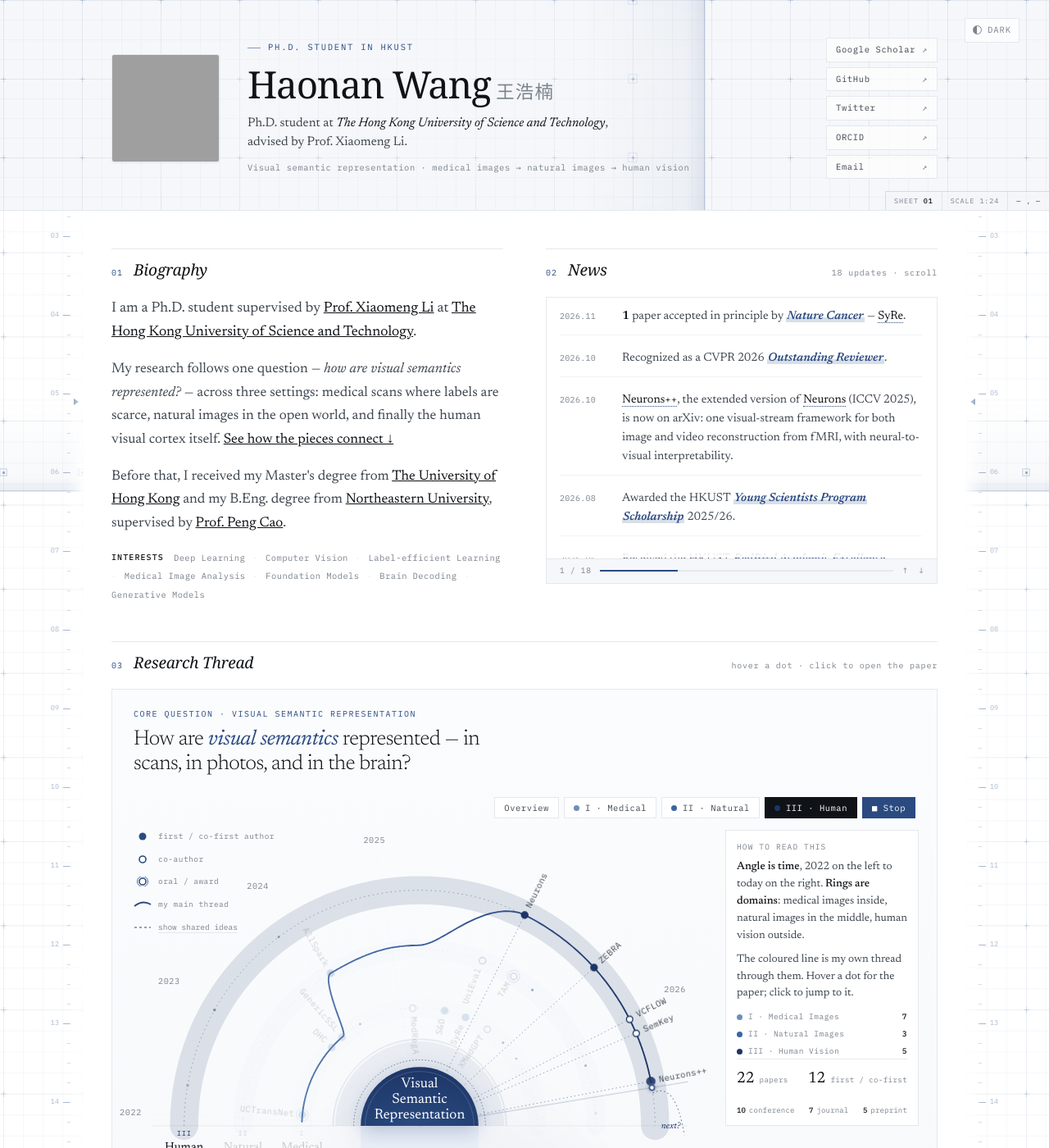
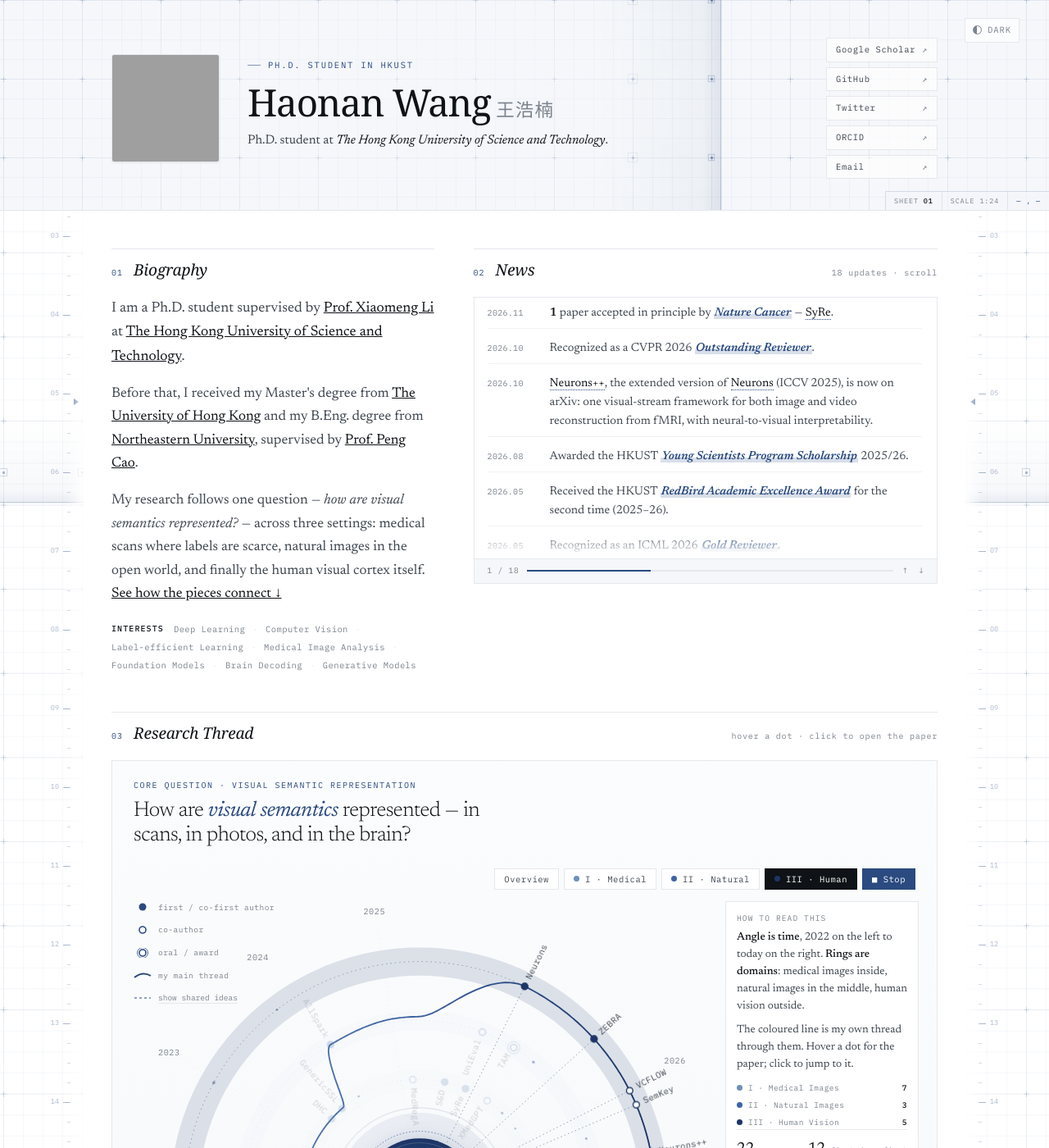
Before and after one commit to McGregorWwww/mcgregorwwww.github.io, a Jekyll site: the page built from _pages/about.md, in a window 1280 px wide and 1400 px high. Shown: the whole window at 82% size. Built offline with Jekyll 4.4.1, drawn with Linux system fonts in a browser that asks for light colours; grey boxes are pictures that could not be loaded.

Commit message:
Trim the banner, reorder the bio and widen News
Drop the advisor clause and the research-thread line from the banner. Move
the "My research follows one question" paragraph to the end of the bio.
Give News more of the row (0.82fr / 1.18fr) and tighten the gap between
news items from 10px to 6px.

Co-Authored-By: Claude Opus 5.5 <noreply@anthropic.com>

```diff
--- a/_layouts/home.html
+++ b/_layouts/home.html
@@ -86,8 +86,7 @@ layout: compress
         <div>
           <p class="eyebrow">{{ author.bio }}</p>
           <h1>{{ author.name }}<span class="cn">{{ author.name_cn }}</span></h1>
-          <p class="role">Ph.D. student at <em>The Hong Kong University of Science and Technology</em>, advised by Prof.&nbsp;Xiaomeng&nbsp;Li.</p>
-          <p class="affil">Visual semantic representation &middot; medical images &rarr; natural images &rarr; human vision</p>
+          <p class="role">Ph.D. student at <em>The Hong Kong University of Science and Technology</em>.</p>
         </div>
         <nav class="contact">
           {% if author.googlescholar %}<a href="{{ author.googlescholar }}" target="_blank" rel="noopener">Google Scholar</a>{% endif %}
--- a/_pages/about.md
+++ b/_pages/about.md
@@ -16,8 +16,8 @@ redirect_from:
   <section id="bio" class="rv">
     <div class="sec-head"><span class="num">01</span><h2>Biography</h2></div>
     <p class="lede">I am a Ph.D. student supervised by <a href="https://xmengli.github.io/" target="_blank" rel="noopener">Prof. Xiaomeng Li</a> at <a href="https://hkust.edu.hk/" target="_blank" rel="noopener">The Hong Kong University of Science and Technology</a>.</p>
+    <p>Before that, I received my Master's degree from <a href="https://www.hku.hk/" target="_blank" rel="noopener">The University of Hong Kong</a> and my B.Eng. degree from <a href="http://www.neu.edu.cn/" target="_blank" rel="noopener">Northeastern University</a>, supervised by <a href="https://scholar.google.com/citations?user=0OfgZSsAAAAJ&amp;hl=en" target="_blank" rel="noopener">Prof. Peng Cao</a>.</p>
     <p>My research follows one question &mdash; <em>how are visual semantics represented?</em> &mdash; across three settings: medical scans where labels are scarce, natural images in the open world, and finally the human visual cortex itself. <a href="#research">See how the pieces connect &darr;</a></p>
-    <p>Before that, I received my Master's degree from <a href="https://www.hku.hk/" target="_blank" rel="noopener">The University of Hong Kong</a> and my B.Eng. degree from <a href="http://www.neu.edu.cn/" target="_blank" rel="noopener">Northeastern University</a>, supervised by <a href="https://scholar.google.com/citations?user=0OfgZSsAAAAJ&amp;hl=en" target="_blank" rel="noopener">Prof. Peng Cao</a>.</p>
     <p class="interests">
       <i>Interests</i>
       <span>Deep Learning</span><span class="dot">&middot;</span>
--- a/_sass/_home.scss
+++ b/_sass/_home.scss
@@ -264,11 +264,6 @@ html[data-tpl="home"] .role em{
   font-style:italic;color:var(--ink)
 }
 
-html[data-tpl="home"] .affil{
-  font-family:var(--mono);font-size:10.5px;letter-spacing:.05em;
-  color:var(--muted);margin:0;line-height:1.85
-}
-
 html[data-tpl="home"] .contact{
   display:flex;flex-direction:column;gap:6px;align-items:flex-end;
   font-family:var(--mono);font-size:10.5px;letter-spacing:.06em;
@@ -329,7 +324,7 @@ html[data-tpl="home"] .sec-head .count{
 
 /* ---------- row 1 : biography + news side by side ---------- */
 html[data-tpl="home"] .duo{
-  display:grid;grid-template-columns:repeat(2,minmax(0,1fr));gap:0 52px
+  display:grid;grid-template-columns:minmax(0,.82fr) minmax(0,1.18fr);gap:0 48px
 }
 
 html[data-tpl="home"] .duo > section{
@@ -403,7 +398,7 @@ html[data-tpl="home"] .news-list{
 }
 
 html[data-tpl="home"] .news-list li{
-  display:grid;grid-template-columns:62px 1fr;gap:14px;padding:10px 0;
+  display:grid;grid-template-columns:62px 1fr;gap:14px;padding:6px 0;
   border-bottom:1px solid var(--rule-soft);font-size:14.5px;line-height:1.58;
 }
 
```
